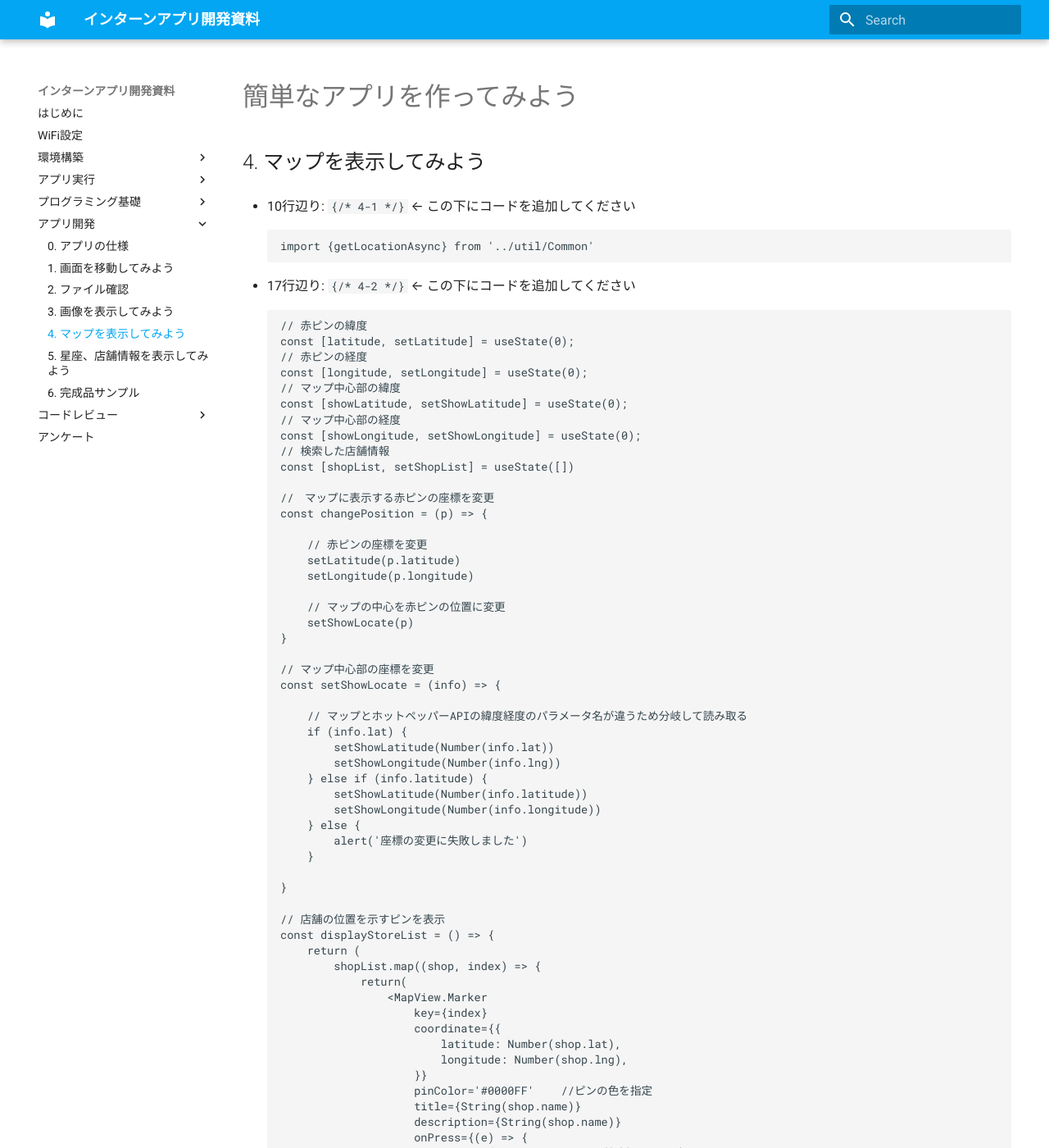
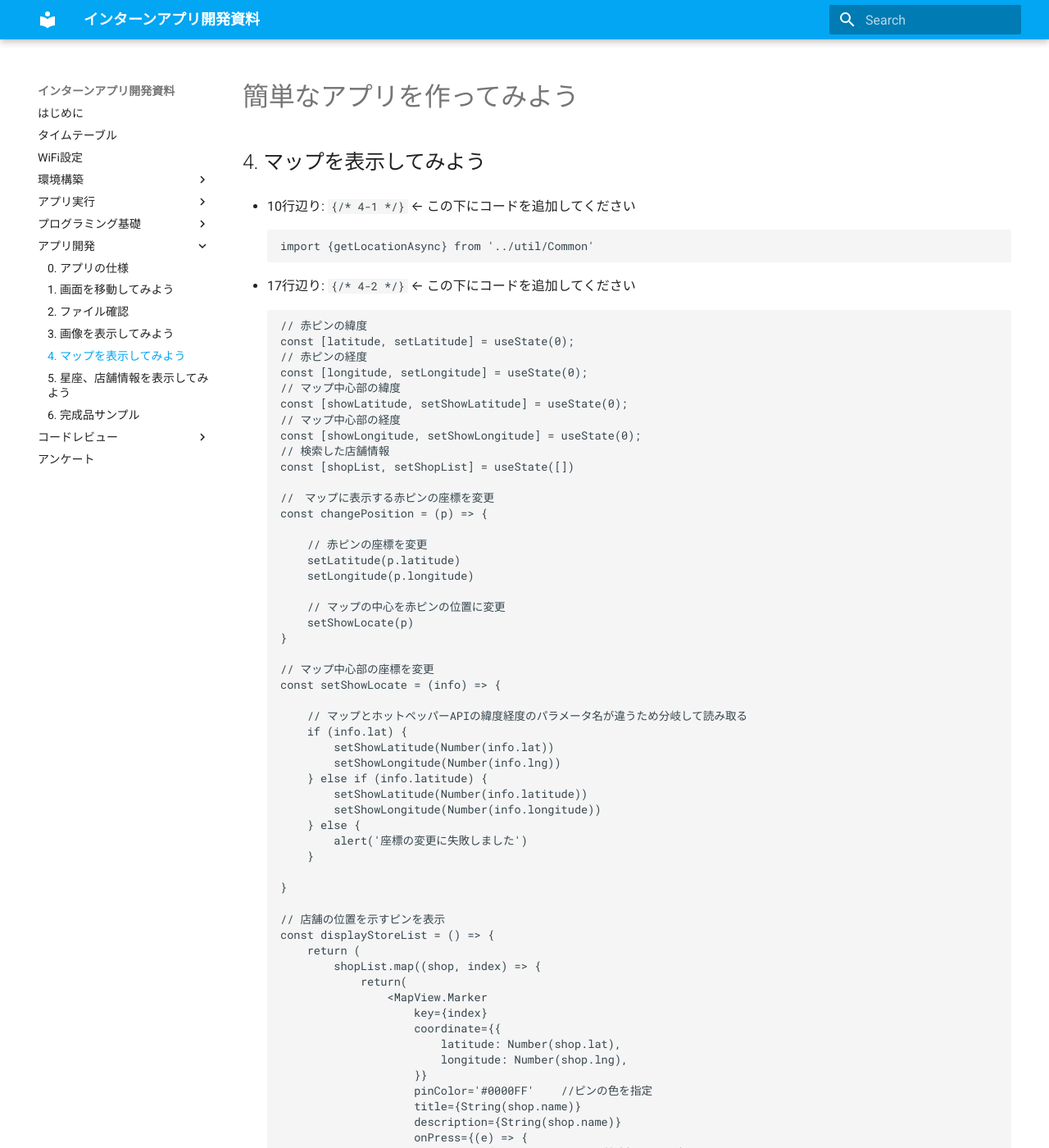
Before and after one commit to valuesoftware/internship-2023, an MkDocs documentation site: the page built from docs/pages/アプリ開発/appDevelopment_05.md, in a window 1280 px wide and 1400 px high. Shown: the whole window at 82% size. Built offline with MkDocs 1.6.1 and Material for MkDocs 9.7.7, drawn with Linux system fonts in a browser that asks for light colours; nearby versions of some CDN libraries; some of the changed text lies outside the part shown.

Commit message:
タイムテーブル追加

````diff
--- a/docs/pages/アプリ開発/appDevelopment_05.md
+++ b/docs/pages/アプリ開発/appDevelopment_05.md
@@ -93,7 +93,8 @@ hide:
 
         ```
 
-        - 110行辺り: ``{/* 4-3 */}``	← この下にコードを追加してください
+- 110行辺り: ``{/* 4-3 */}``	← この下にコードを追加してください
+
         ```
         <Text style={styles.text}>検索したい場所をタップしてください</Text>
         {/* マップ表示 */}
--- a/mkdocs.yml
+++ b/mkdocs.yml
@@ -21,6 +21,7 @@ extra_javascript:
 
 nav:
     - はじめに: 'index.md'
+    - タイムテーブル: './pages/タイムテーブル/timetable.md'
     - WiFi設定: './pages/WiFi設定/settingWiFi.md'
     - 環境構築:
         - 1. 環境構築を行う際の注意点: './pages/環境構築/environment_01.md'
````
Also changed, not shown: docs/pages/タイムテーブル/timetable.md (added, +10 -0 lines).
